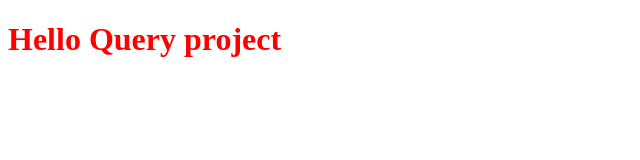
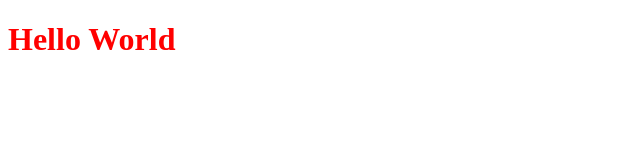
Before and after one commit to mdrahimkhann/Query-project, a plain HTML site: page index.html in a window 1280 px wide. Shown: the whole page, without its empty margins (0-640 px from the left). Drawn offline with Linux system fonts and the light colour scheme.

Commit message:
first commit

```diff
--- a/index.html
+++ b/index.html
@@ -7,6 +7,6 @@
     <link rel="stylesheet" href="style.css">
 </head>
 <body>
-    <h1 class="die-hello">Hello Query project</h1>
+    <h1 class="die-hello">Hello World</h1>
 </body>
 </html>
```
